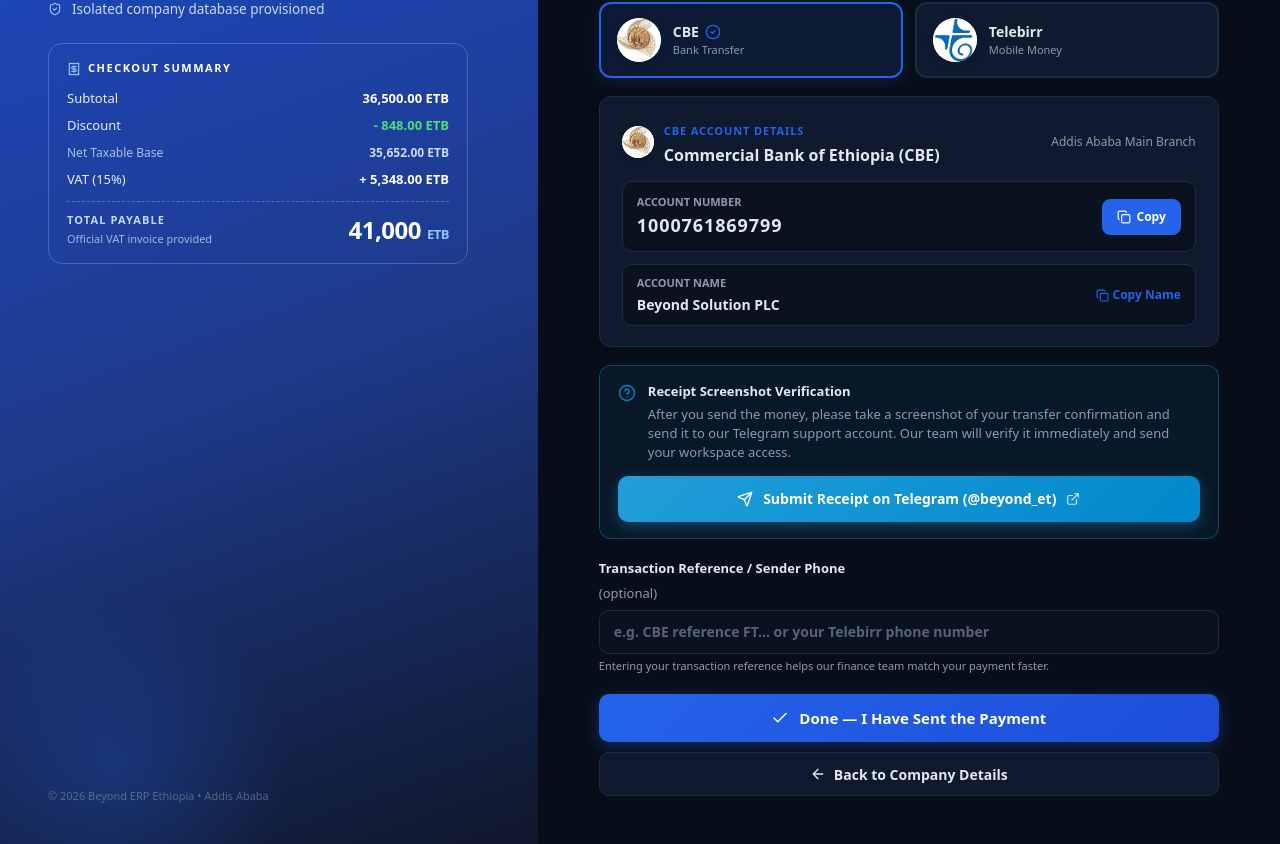
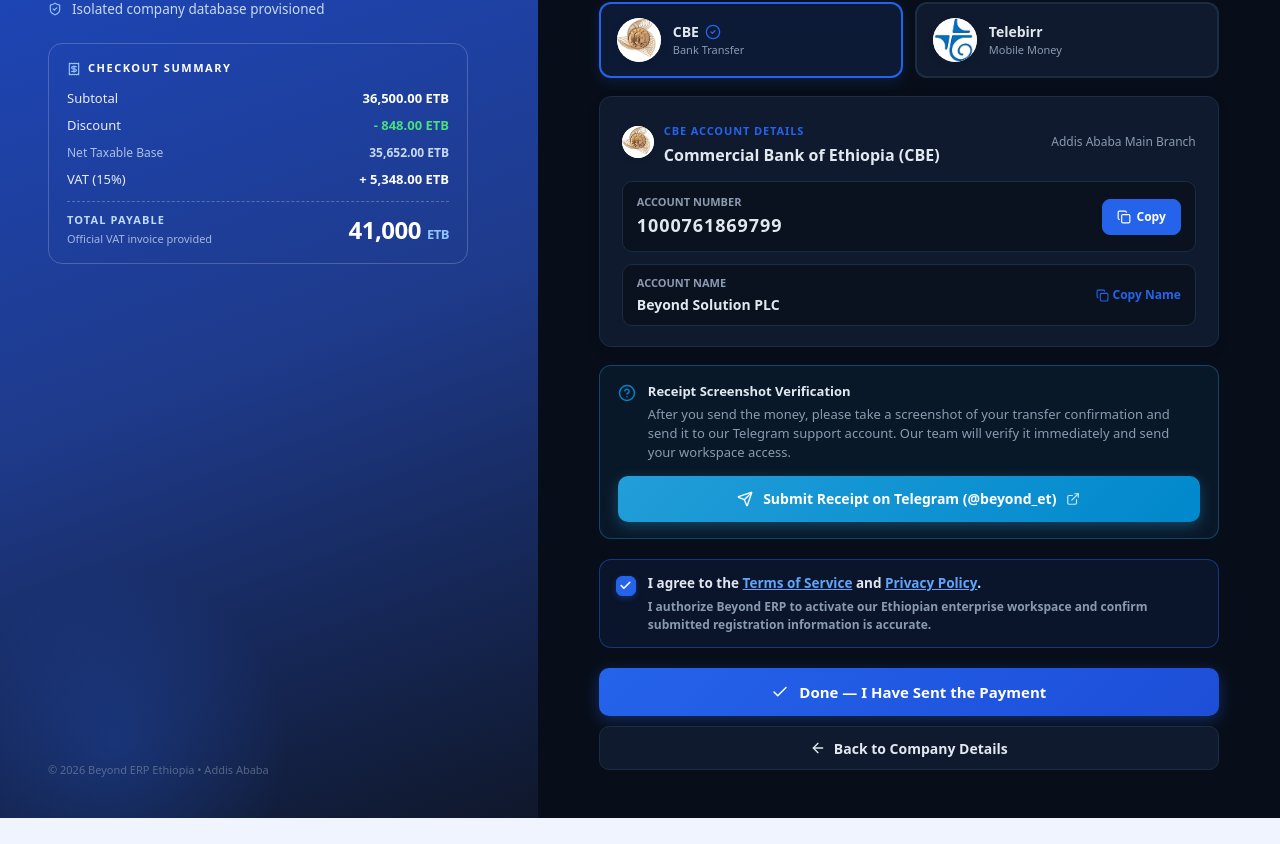
Before and after one commit to petrosasmamaw/beyond-erp-landing, a Next.js app in the folder frontend/: page /register/payment in a window 1280 px wide. Shown: the part 379-1223 px from the top of the page. After the commit the page ends 1197 px from the top, so only its background shows below. Built offline with nearby package versions, Linux system fonts and the light colour scheme; no server answers.

Commit message:
feat(payment): replace optional reference input with professional theme-adaptive terms & privacy agreement card and details modal

```diff
--- a/frontend/src/app/(auth)/register/payment/page.tsx
+++ b/frontend/src/app/(auth)/register/payment/page.tsx
@@ -18,6 +18,7 @@ import {
   ShieldCheck,
   Smartphone,
   Sparkles,
+  X,
   Zap
 } from "lucide-react";
 import { api } from "@/lib/api";
@@ -47,7 +48,8 @@ function PaymentContent() {
   const [draft, setDraft] = useState<RegistrationDraft | null>(null);
   const [selectedMethod, setSelectedMethod] = useState<"CBE" | "TELEBIRR">("CBE");
   const [copied, setCopied] = useState<string | null>(null);
-  const [reference, setReference] = useState("");
+  const [agreedToTerms, setAgreedToTerms] = useState(true);
+  const [showTermsModal, setShowTermsModal] = useState(false);
   const [submitting, setSubmitting] = useState(false);
   const [error, setError] = useState("");
 
@@ -103,9 +105,15 @@ function PaymentContent() {
       return;
     }
 
+    if (!agreedToTerms) {
+      setError("Please agree to the Terms of Service and Privacy Policy to continue.");
+      showToast("Please agree to the Terms of Service & Privacy Policy");
+      return;
+    }
+
     setSubmitting(true);
     try {
-      const paymentNote = `[Payment: ${selectedMethod}${reference ? ` | Ref: ${reference.trim()}` : " | Screenshot via Telegram"}]`;
+      const paymentNote = `[Payment: ${selectedMethod} | Receipt submitted via Telegram @beyond_et | Terms & Policy Confirmed]`;
       const combinedNotes = draft.notes ? `${paymentNote} ${draft.notes}` : paymentNote;
 
       await api.createRegistrationRequest({
@@ -117,7 +125,7 @@ function PaymentContent() {
         phone: draft.phone,
         notes: combinedNotes,
         paymentMethod: selectedMethod,
-        paymentReference: reference.trim() || "Sent via Telegram @beyond_et",
+        paymentReference: "Receipt via Telegram @beyond_et",
         isPaid: true
       });
 
@@ -128,7 +136,7 @@ function PaymentContent() {
           ...draft,
           sectorId,
           paymentMethod: selectedMethod,
-          paymentRef: reference || "Sent via Telegram @beyond_et"
+          paymentRef: "Receipt via Telegram @beyond_et"
         })
       );
 
@@ -885,31 +893,115 @@ function PaymentContent() {
               </button>
             </div>
 
-            {/* Optional Reference Input */}
-            <div style={{ marginBottom: 20 }}>
-              <label style={{ display: "flex", flexDirection: "column", gap: 6, fontSize: 13, fontWeight: 600, color: ink }}>
-                Transaction Reference / Sender Phone <span style={{ color: muted, fontWeight: 500 }}>(optional)</span>
+            {/* Terms of Service & Privacy Policy Agreement Card */}
+            <div
+              style={{
+                marginBottom: 20,
+                borderRadius: 12,
+                border: `1.5px solid ${agreedToTerms ? (dark ? "rgba(37, 99, 235, 0.45)" : "#93c5fd") : border}`,
+                background: agreedToTerms
+                  ? dark
+                    ? "rgba(37, 99, 235, 0.08)"
+                    : "#eff6ff"
+                  : dark
+                  ? "#0b1424"
+                  : "#f8fafc",
+                padding: "14px 16px",
+                transition: "all 0.2s ease",
+              }}
+            >
+              <label
+                style={{
+                  display: "flex",
+                  alignItems: "flex-start",
+                  gap: 12,
+                  cursor: "pointer",
+                  userSelect: "none",
+                }}
+              >
                 <input
-                  value={reference}
-                  onChange={(e) => setReference(e.target.value)}
-                  placeholder="e.g. CBE reference FT... or your Telebirr phone number"
+                  type="checkbox"
+                  checked={agreedToTerms}
+                  onChange={(e) => setAgreedToTerms(e.target.checked)}
+                  style={{ display: "none" }}
+                />
+                <div
                   style={{
-                    height: 44,
-                    borderRadius: 10,
-                    border: `1.5px solid ${border}`,
-                    background: inputBg,
-                    padding: "0 14px",
-                    color: ink,
-                    fontSize: 14,
-                    outline: "none"
+                    width: 20,
+                    height: 20,
+                    borderRadius: 6,
+                    border: `1.5px solid ${agreedToTerms ? "#2563eb" : dark ? "#334155" : "#cbd5e1"}`,
+                    background: agreedToTerms ? "#2563eb" : dark ? "#0a1220" : "#ffffff",
+                    display: "flex",
+                    alignItems: "center",
+                    justifyContent: "center",
+                    flexShrink: 0,
+                    marginTop: 2,
+                    transition: "all 0.15s ease",
+                    boxShadow: agreedToTerms ? "0 2px 6px rgba(37, 99, 235, 0.35)" : "none",
                   }}
-                  onFocus={(e) => (e.currentTarget.style.borderColor = "#2563eb")}
-                  onBlur={(e) => (e.currentTarget.style.borderColor = border)}
-                />
+                >
+                  {agreedToTerms && <Check size={13} color="#ffffff" strokeWidth={3} />}
+                </div>
+
+                <div style={{ flex: 1, minWidth: 0 }}>
+                  <div style={{ fontSize: 13.5, fontWeight: 600, color: ink, lineHeight: 1.45 }}>
+                    I agree to the{" "}
+                    <button
+                      type="button"
+                      onClick={(e) => {
+                        e.preventDefault();
+                        e.stopPropagation();
+                        setShowTermsModal(true);
+                      }}
+                      style={{
+                        background: "none",
+                        border: "none",
+                        padding: 0,
+                        color: dark ? "#60a5fa" : "#2563eb",
+                        fontWeight: 700,
+                        textDecoration: "underline",
+                        cursor: "pointer",
+                        fontSize: 13.5,
+                      }}
+                    >
+                      Terms of Service
+                    </button>{" "}
+                    and{" "}
+                    <button
+                      type="button"
+                      onClick={(e) => {
+                        e.preventDefault();
+                        e.stopPropagation();
+                        setShowTermsModal(true);
+                      }}
+                      style={{
+                        background: "none",
+                        border: "none",
+                        padding: 0,
+                        color: dark ? "#60a5fa" : "#2563eb",
+                        fontWeight: 700,
+                        textDecoration: "underline",
+                        cursor: "pointer",
+                        fontSize: 13.5,
+                      }}
+                    >
+                      Privacy Policy
+                    </button>
+                    .
+                  </div>
+                  <p
+                    style={{
+                      margin: "5px 0 0",
+                      fontSize: 12,
+                      color: muted,
+                      lineHeight: 1.45,
+                    }}
+                  >
+                    I authorize Beyond ERP to activate our Ethiopian enterprise workspace and confirm submitted registration information is accurate.
+                  </p>
+                </div>
               </label>
-              <p style={{ margin: "4px 0 0", fontSize: 11, color: muted }}>
-                Entering your transaction reference helps our finance team match your payment faster.
-              </p>
             </div>
 
             {error && (
@@ -972,6 +1064,133 @@ function PaymentContent() {
         </div>
       </div>
 
+      {/* Terms of Service & Privacy Policy Modal */}
+      {showTermsModal && (
+        <div
+          style={{
+            position: "fixed",
+            inset: 0,
+            zIndex: 1000,
+            background: "rgba(0, 0, 0, 0.65)",
+            backdropFilter: "blur(4px)",
+            display: "flex",
+            alignItems: "center",
+            justifyContent: "center",
+            padding: 16,
+          }}
+          onClick={() => setShowTermsModal(false)}
+        >
+          <div
+            style={{
+              width: "100%",
+              maxWidth: 580,
+              maxHeight: "85vh",
+              overflowY: "auto",
+              background: surface,
+              borderRadius: 16,
+              border: `1px solid ${border}`,
+              boxShadow: "0 25px 50px -12px rgba(0, 0, 0, 0.4)",
+              padding: "26px 28px",
+            }}
+            onClick={(e) => e.stopPropagation()}
+          >
+            <div style={{ display: "flex", alignItems: "center", justifyContent: "space-between", marginBottom: 18 }}>
+              <div style={{ display: "flex", alignItems: "center", gap: 10 }}>
+                <div
+                  style={{
+                    width: 36,
+                    height: 36,
+                    borderRadius: 9,
+                    background: dark ? "rgba(37,99,235,0.2)" : "#eff6ff",
+                    color: "#2563eb",
+                    display: "flex",
+                    alignItems: "center",
+                    justifyContent: "center",
+                    flexShrink: 0,
+                  }}
+                >
+                  <ShieldCheck size={20} />
+                </div>
+                <div>
+                  <h3 style={{ margin: 0, fontSize: 17, fontWeight: 700, color: ink }}>Terms of Service & Privacy Policy</h3>
+                  <span style={{ fontSize: 11.5, color: muted }}>Beyond ERP Ethiopia • Enterprise Customer Agreement</span>
+                </div>
+              </div>
+              <button
+                type="button"
+                onClick={() => setShowTermsModal(false)}
+                style={{
+                  background: "none",
+                  border: "none",
+                  cursor: "pointer",
+                  color: muted,
+                  padding: 4,
+                  display: "flex",
+                  alignItems: "center",
+                  justifyContent: "center",
+                }}
+              >
+                <X size={18} />
+              </button>
+            </div>
+
+            <div style={{ fontSize: 13, color: ink, lineHeight: 1.6, display: "flex", flexDirection: "column", gap: 14 }}>
+              <div>
+                <strong style={{ color: dark ? "#93c5fd" : "#1d4ed8" }}>1. Scope of Enterprise ERP Service</strong>
+                <p style={{ margin: "4px 0 0", color: muted, fontSize: 12.5 }}>
+                  Beyond ERP delivers cloud-native and offline-first enterprise management including general ledgers, Point of Sale, Ethiopian ERCA 15% VAT calculation, inventory control, and CRM workflows.
+                </p>
+              </div>
+
+              <div>
+                <strong style={{ color: dark ? "#93c5fd" : "#1d4ed8" }}>2. Confidentiality & Data Protection</strong>
+                <p style={{ margin: "4px 0 0", color: muted, fontSize: 12.5 }}>
+                  All financial records, TIN numbers, staff payroll, and client records are strictly protected under your organization tenant. Data is never disclosed to unauthorized parties or used outside workspace operations.
+                </p>
+              </div>
+
+              <div>
+                <strong style={{ color: dark ? "#93c5fd" : "#1d4ed8" }}>3. Verification & Activation Policy</strong>
+                <p style={{ margin: "4px 0 0", color: muted, fontSize: 12.5 }}>
+                  Upon payment confirmation via CBE or Telebirr receipt submission on Telegram (@beyond_et), company workspace credentials and administration access are provisioned directly to your registered business email.
+                </p>
+              </div>
+
+              <div>
+                <strong style={{ color: dark ? "#93c5fd" : "#1d4ed8" }}>4. Support Operations SLA</strong>
+                <p style={{ margin: "4px 0 0", color: muted, fontSize: 12.5 }}>
+                  Subscribers receive dedicated onboarding assistance, regulatory Ethiopian fiscal calendar updates, and technical support through our Addis Ababa support center.
+                </p>
+              </div>
+            </div>
+
+            <div style={{ marginTop: 22, display: "flex", justifyContent: "flex-end", gap: 10 }}>
+              <button
+                type="button"
+                onClick={() => {
+                  setAgreedToTerms(true);
+                  setShowTermsModal(false);
+                }}
+                style={{
+                  height: 40,
+                  padding: "0 22px",
+                  borderRadius: 8,
+                  border: 0,
+                  background: "linear-gradient(135deg, #2563eb, #1d4ed8)",
+                  color: "#ffffff",
+                  fontSize: 13.5,
+                  fontWeight: 700,
+                  cursor: "pointer",
+                  boxShadow: "0 4px 12px rgba(37, 99, 235, 0.3)",
+                }}
+              >
+                I Understand & Agree
+              </button>
+            </div>
+          </div>
+        </div>
+      )}
+
       {toast ? <div className="toast">{toast}</div> : null}
     </main>
   );
```
